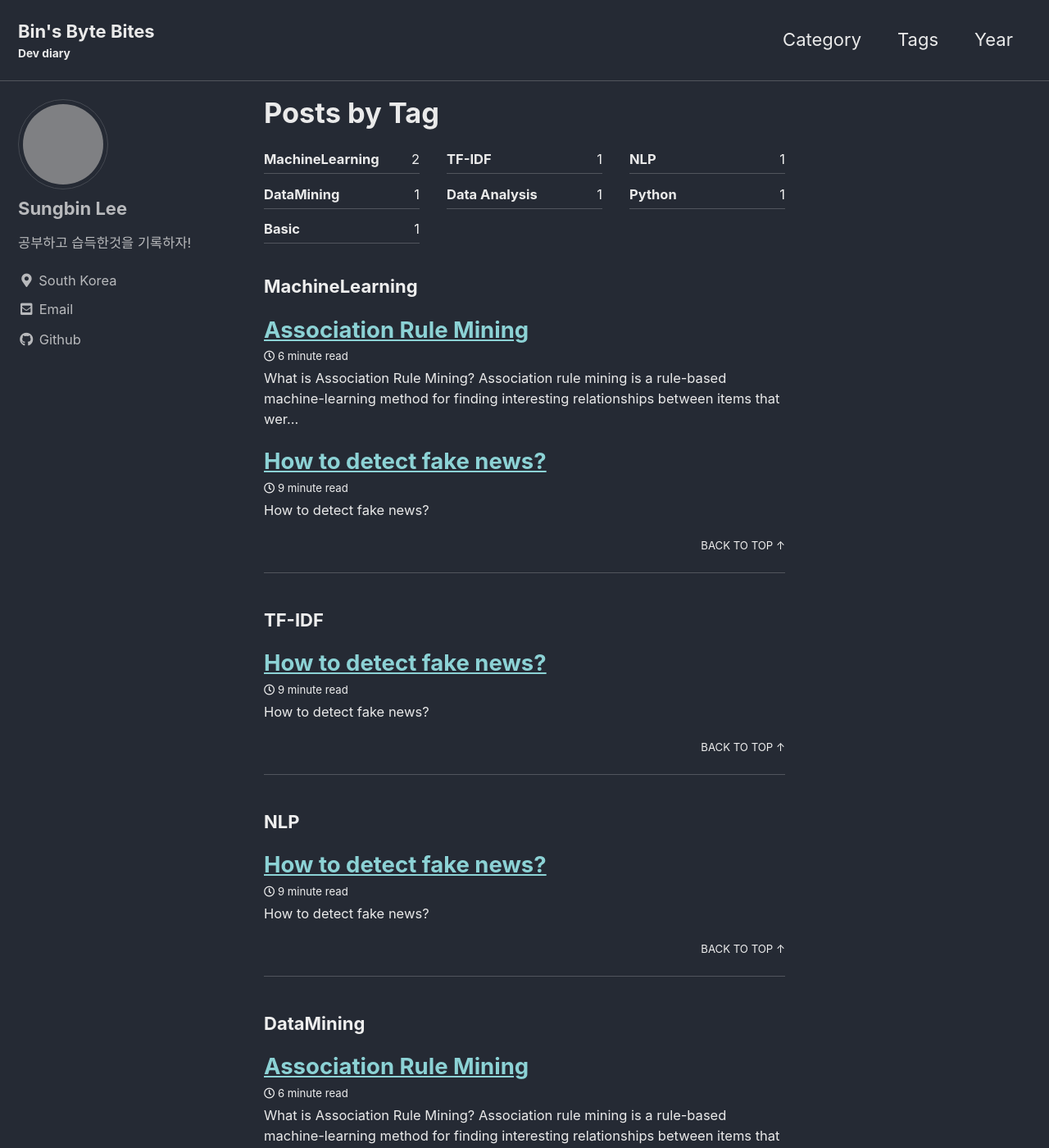
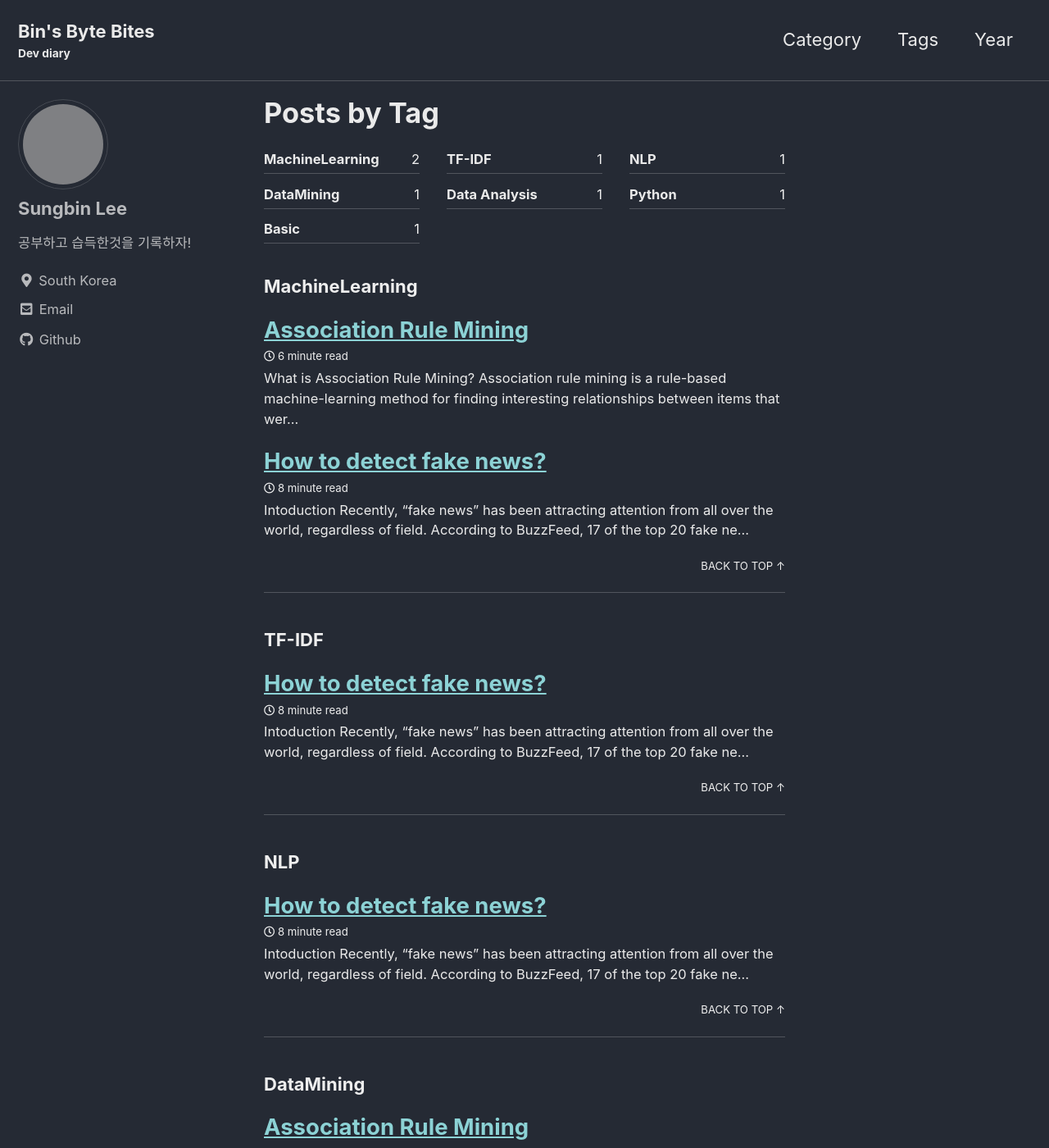
Before and after one commit to sungbinlee/tech.sungbinlee.dev, a Jekyll site: the page built from _pages/tag-archive.md, in a window 1280 px wide and 1400 px high. Shown: the whole window at 82% size. Built offline with Jekyll 4.4.1, drawn with Linux system fonts in a browser that asks for light colours; cached includes are drawn as plain includes; grey boxes are pictures that could not be loaded.

Commit message:
Update 2022-03-20-How-to-detect-fake-news?.md

```diff
--- a/_posts/Artificial_Intelligence/2022-03-20-How-to-detect-fake-news?.md
+++ b/_posts/Artificial_Intelligence/2022-03-20-How-to-detect-fake-news?.md
@@ -11,9 +11,6 @@ toc_sticky: true
 toc_label: "How to detect fake news?"
 toc_icon: "news"
 ---
-
-# How to detect fake news?
-
 ## Intoduction
 Recently, “fake news” has been attracting attention from all over the world, regardless of field. According to BuzzFeed, 17 of the top 20 fake news related to the US presidential election were falsified, and Facebook's response rate to fake news outperformed mainstream media organization's Facebook response to real news. These fake news are being mass-produced for political and economic purposes, and as a result, individuals, companies, and countries are also paying a huge social cost. While the existence of fake news is not new, it has recently received a lot of attention due to the sheer volume of misinformation surrounding COVID-19. Through this study, I will acquire basic knowledge in this field and at the end create a machine learning model using Python and NLP to successfully detect fake news.
 
```
